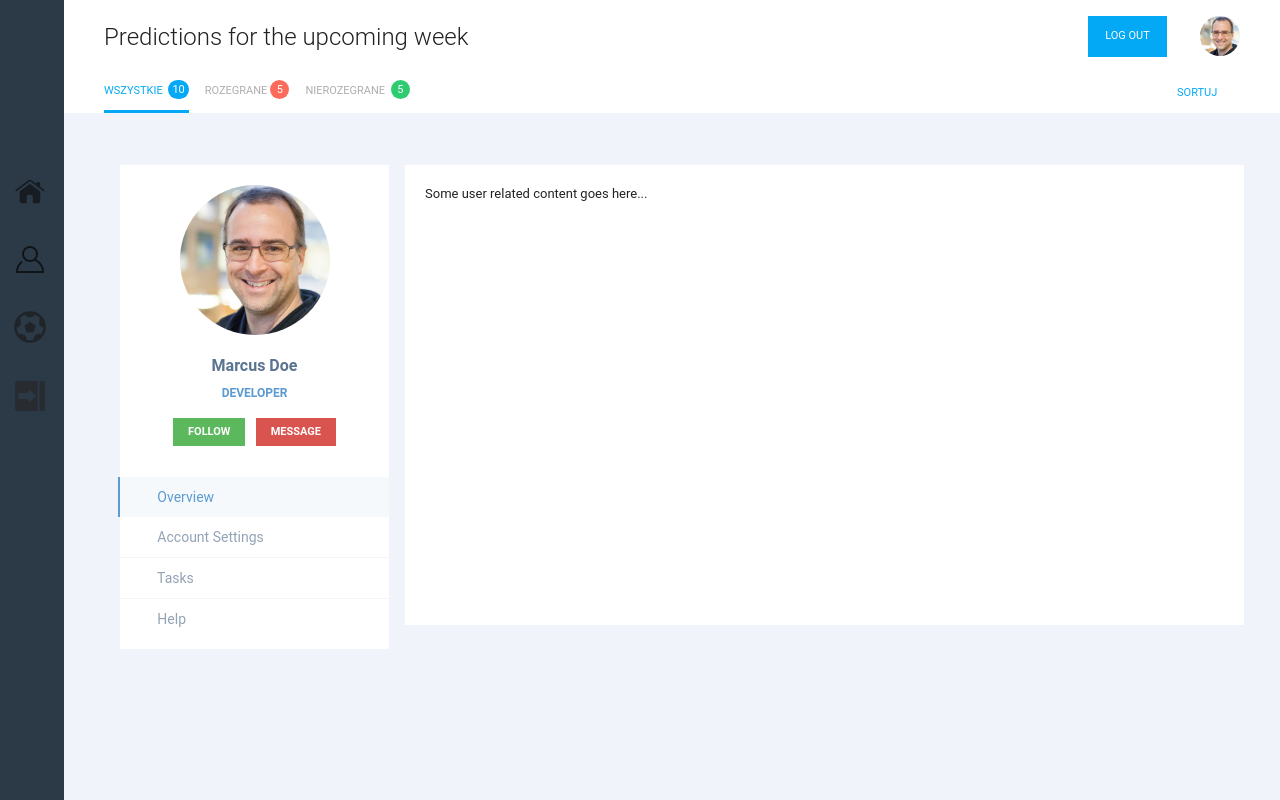
After one commit to tschesky/mlfootball, a Django app: page /profile in a window 1280 px wide. The commit adds this page. Run offline with Django 3.2, Linux system fonts and the light colour scheme; some libraries are stand-ins or nearby versions; some web fonts are replaced.

Commit message:
[task] User profile view

```diff
--- a/application_content/templates/application_layouts/base_sidebar.html
+++ b/application_content/templates/application_layouts/base_sidebar.html
@@ -3,6 +3,8 @@
 <!-- Load stylesheets -->
 <link rel="stylesheet" href="{% static 'styles/bootstrap.css' %}">
 <link rel="stylesheet" href="{% static 'styles/g-style.css' %}">
+<link rel="stylesheet" href="{% static 'styles/user-profile.css' %}">
+
 
 <script type="text/javascript" src="{% static 'js/jquery-3.2.1.js' %}"></script>
 <script type="text/javascript" src="{% static 'js/g-aside-expand.js' %}"></script>
--- /dev/null
+++ b/application_content/templates/user_profile/profile.html
@@ -0,0 +1,142 @@
+{% extends 'application_layouts/base_sidebar.html' %}
+
+{% load static %}
+
+<link rel="stylesheet" href="{% static 'styles/bootstrap.css' %}">
+<link rel="stylesheet" href="{% static 'styles/g-style.css' %}">
+<link rel="stylesheet" href="{% static 'styles/user-profile.css' %}">
+
+{% block content %}
+
+    <!-- Fluid Container -->
+    <div class="container-fluid g-aside-has-aside">
+    	<!-- Header with main buttons -->
+            <div class="row g-header">
+                <div class="col-sm-12">
+
+                    <!-- Screen Name -->
+                    <div class="pull-left g-navigation-text g-mobile-hide">
+                        <h4>Predictions for the upcoming week</h4>
+                    </div>
+
+                    <div class="pull-right ">
+
+                        <!-- Primary Action Button -->
+                        <div class="btn-group">
+                            <a class="btn btn-primary g-ripple-effect" data-remote="true" href="{% url 'logout' %}">Log out</a>
+                        </div>
+
+                        <!-- User Avatar / Profile -->
+                        <div class="btn-group">
+                            <div class="dropdown">
+
+                                <img class="g-header-avatar dropdown-toggle" src="{% static 'images/avatar.png' %}" data-toggle="dropdown" aria-haspopup="true" aria-expanded="true">
+                                <ul class="dropdown-menu" aria-labelledby="dropdownMenu1" style="left: -90px">
+                                    <li>Pozycja 1</li>
+                                    <li role="separator" class="divider"></li>
+                                    <li>Pozycja 2</li>
+                                </ul>
+                            </div>
+                        </div>
+                    </div>
+                </div>
+            </div>
+
+            <div class="row g-subnavigation">
+                <div class="col-md-12 g-tabs">
+
+                    <!-- All, Opened, Ready -->
+                    <ul class="nav nav-pills pull-left" role="tablist">
+                        <li class="showall active">   <a>Wszystkie <span class="badge g-badge-blue" id="all-number">10</span></a></li>
+                        <li class="showopen">  <a>Rozegrane<span class="badge g-badge-red" id="open-number">5</span></a></li>
+                        <li class="showready"> <a>Nierozegrane    <span class="badge g-badge-green" id="ready-number">5</span></a></li>
+                    </ul>
+
+                    <!-- Sortowanie -->
+                    <div class="pull-right g-mobile-hide">
+                        <div class="btn-group">
+                            <div class="dropdown">
+                                <button class="btn btn-link dropdown-toggle" type="button" id="dropdownMenu1" data-toggle="dropdown" aria-haspopup="true" aria-expanded="true">
+                                    Sortuj <div data-icon="T" class="icon"></div>
+                                </button>
+                                <ul class="dropdown-menu" aria-labelledby="dropdownMenu1">
+                                    <li><a id="sort_room_memo">Po dacie</a></li>
+                                    <li><a id="sort_time_memo">Po nazwie klubu</a></li>
+                                </ul>
+                            </div>
+                        </div>
+                    </div>
+
+                </div>
+            </div>
+
+            <!-- Application Content -->
+            <div class="g-application-content">
+                <!-- Card Row -->
+                <div class="row">
+                    <div class="col-md-12">
+                        <div class="container">
+                            <div class="row profile">
+                                <div class="col-md-3">
+                                    <div class="profile-sidebar">
+                                        <!-- SIDEBAR USERPIC -->
+                                        <div class="profile-userpic">
+                                            <img src="{% static 'images/avatar.png' %}" class="img-responsive" alt="">
+                                        </div>
+
+                                        <div class="profile-usertitle">
+                                            <div class="profile-usertitle-name">
+                                                Marcus Doe
+                                            </div>
+                                            <div class="profile-usertitle-job">
+                                                Developer
+                                            </div>
+                                        </div>
+
+                                        <div class="profile-userbuttons">
+                                            <button type="button" class="btn btn-success btn-sm">Follow</button>
+                                            <button type="button" class="btn btn-danger btn-sm">Message</button>
+                                        </div>
+
+                                        <div class="profile-usermenu">
+                                            <ul class="nav">
+                                                <li class="active">
+                                                    <a href="#">
+                                                    <i class="glyphicon glyphicon-home"></i>
+                                                    Overview </a>
+                                                </li>
+                                                <li>
+                                                    <a href="#">
+                                                    <i class="glyphicon glyphicon-user"></i>
+                                                    Account Settings </a>
+                                                </li>
+                                                <li>
+                                                    <a href="#" target="_blank">
+                                                    <i class="glyphicon glyphicon-ok"></i>
+                                                    Tasks </a>
+                                                </li>
+                                                <li>
+                                                    <a href="#">
+                                                    <i class="glyphicon glyphicon-flag"></i>
+                                                    Help </a>
+                                                </li>
+                                            </ul>
+                                        </div>
+
+                                    </div>
+                                </div>
+                                <div class="col-md-9">
+                                    <div class="profile-content">
+                                       Some user related content goes here...
+                                    </div>
+                                </div>
+    </div>
+</div>
+
+                    </div>
+                </div>
+                <!-- / Card Row -->
+           </div>
+
+    </div>
+{% endblock %}
--- a/application_content/urls.py
+++ b/application_content/urls.py
@@ -4,6 +4,7 @@ from . import views
 
 urlpatterns = [
     url(r'^index$', views.index, name='index'),
+    url(r'^profile$', views.profile, name='profile'),
     url(r'^settings$', views.settings, name='index'),
     url(r'^settings/password/$', views.password, name='index'),
 ]
--- a/application_content/views.py
+++ b/application_content/views.py
@@ -13,6 +13,13 @@ from social_django.models import UserSocialAuth
 
 def index(request):
     template = loader.get_template('home_page/index.html')
+    context = {
+
+    }
+    return HttpResponse(template.render(context, request))
+
+def profile(request):
+    template = loader.get_template('user_profile/profile.html')
     context = {
 
     }
--- /dev/null
+++ b/mlfootball/static/styles/user-profile.css
@@ -0,0 +1,107 @@
+body {
+  background: #F1F3FA;
+}
+
+/* Profile container */
+.profile {
+  margin: 20px 0;
+}
+
+/* Profile sidebar */
+.profile-sidebar {
+  padding: 20px 0 10px 0;
+  background: #fff;
+}
+
+.profile-userpic img {
+  float: none;
+  margin: 0 auto;
+  width: 150;
+  height: 150;
+  -webkit-border-radius: 50% !important;
+  -moz-border-radius: 50% !important;
+  border-radius: 50% !important;
+}
+
+.profile-usertitle {
+  text-align: center;
+  margin-top: 20px;
+}
+
+.profile-usertitle-name {
+  color: #5a7391;
+  font-size: 16px;
+  font-weight: 600;
+  margin-bottom: 7px;
+}
+
+.profile-usertitle-job {
+  text-transform: uppercase;
+  color: #5b9bd1;
+  font-size: 12px;
+  font-weight: 600;
+  margin-bottom: 15px;
+}
+
+.profile-userbuttons {
+  text-align: center;
+  margin-top: 10px;
+}
+
+.profile-userbuttons .btn {
+  text-transform: uppercase;
+  font-size: 11px;
+  font-weight: 600;
+  padding: 6px 15px;
+  margin-right: 5px;
+}
+
+.profile-userbuttons .btn:last-child {
+  margin-right: 0px;
+}
+
+.profile-usermenu {
+  margin-top: 30px;
+}
+
+.profile-usermenu ul li {
+  border-bottom: 1px solid #f0f4f7;
+}
+
+.profile-usermenu ul li:last-child {
+  border-bottom: none;
+}
+
+.profile-usermenu ul li a {
+  color: #93a3b5;
+  font-size: 14px;
+  font-weight: 400;
+}
+
+.profile-usermenu ul li a i {
+  margin-right: 8px;
+  font-size: 14px;
+}
+
+.profile-usermenu ul li a:hover {
+  background-color: #fafcfd;
+  color: #5b9bd1;
+}
+
+.profile-usermenu ul li.active {
+  border-bottom: none;
+}
+
+.profile-usermenu ul li.active a {
+  color: #5b9bd1;
+  background-color: #f6f9fb;
+  border-left: 2px solid #5b9bd1;
+  margin-left: -2px;
+}
+
+/* Profile Content */
+.profile-content {
+  padding: 20px;
+  background: #fff;
+  min-height: 460px;
+}
```
